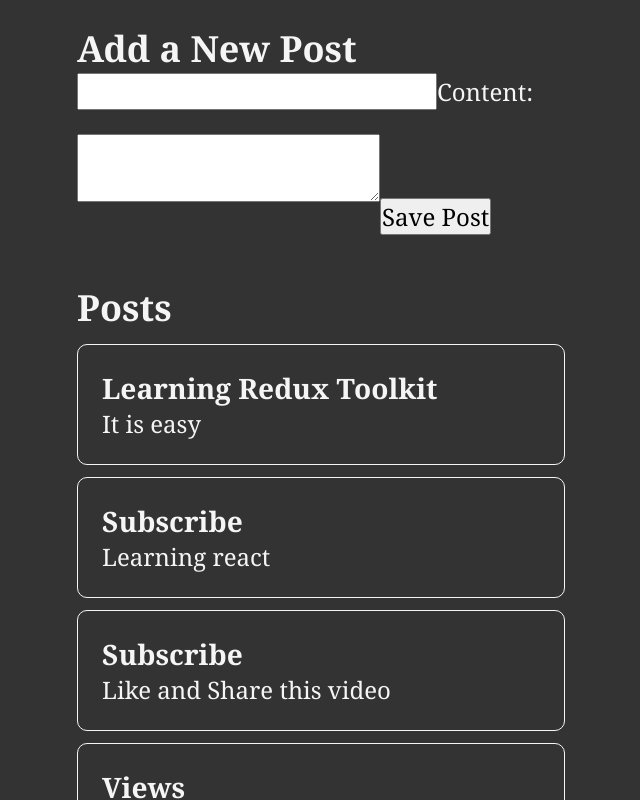
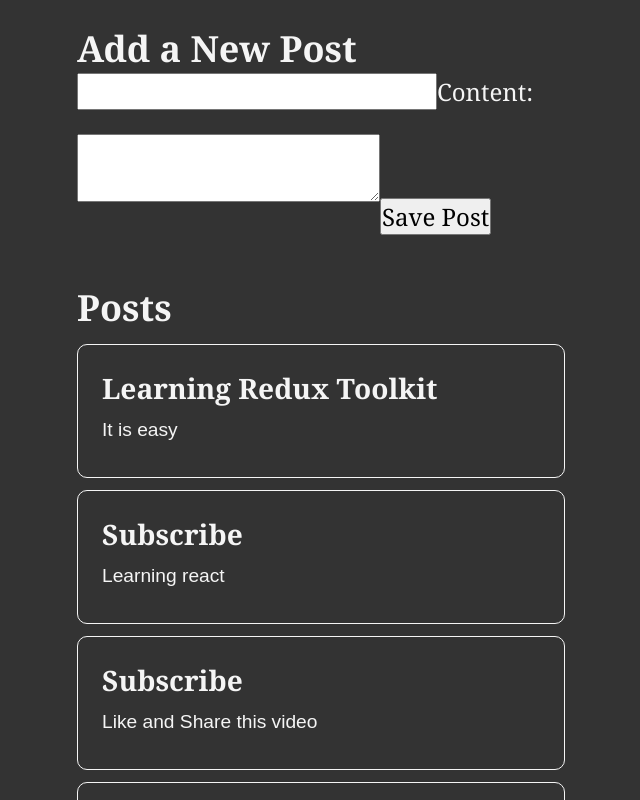
Before and after one commit to vimal336/React-js-projects, a React (Create React App) app in the folder redux-post-app/: page / in a window 1280 px wide. Shown: the top 800 px of the page, without its empty margins (313-953 px from the left). Built offline with nearby package versions, Linux system fonts and the light colour scheme.

Commit message:
react redux

```diff
--- a/redux-post-app/src/index.css
+++ b/redux-post-app/src/index.css
@@ -43,3 +43,10 @@ article {
 h1 {
   font-size: 3.5rem;
 }
+
+p {
+  font-family: Arial, Helvetica, sans-serif;
+  line-height: 1.4;
+  font-size: 1.2rem;
+  margin: 0.5em 0;
+}
```
